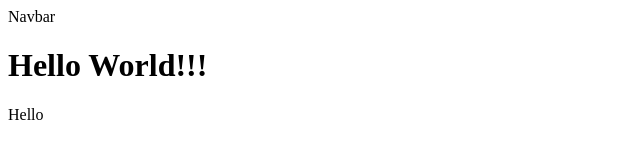
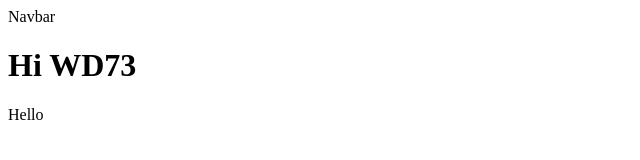
Before and after one commit to klanezurbano/simple-website, a plain HTML site: page index.html in a window 1280 px wide. Shown: the whole page, without its empty margins (0-640 px from the left). Drawn offline with Linux system fonts and the light colour scheme.

Commit message:
Greet WD73

```diff
--- a/index.html
+++ b/index.html
@@ -8,7 +8,7 @@
 
 <body>
   <header>Navbar</header>
-  <h1>Hello World!!!</h1>
+  <h1>Hi WD73</h1>
   <footer>Hello</footer>
 </body>
 </html>
```
